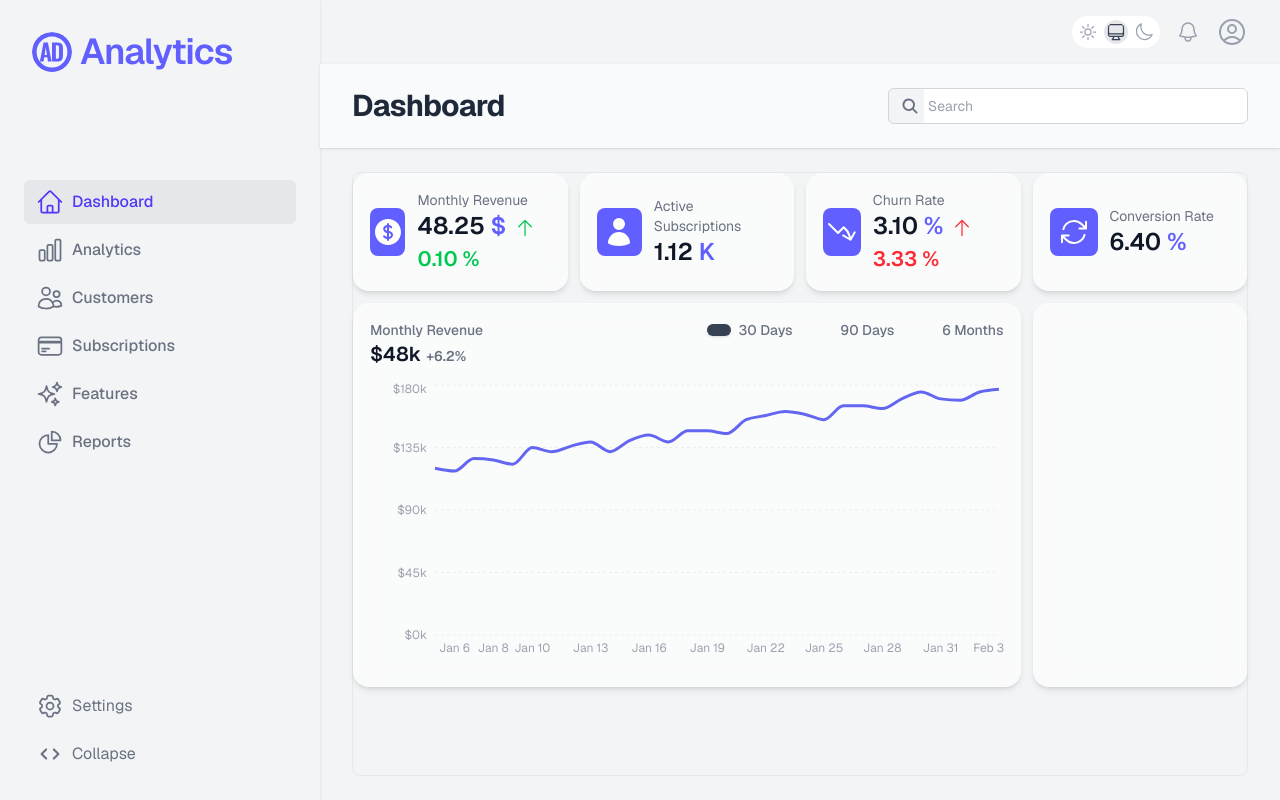
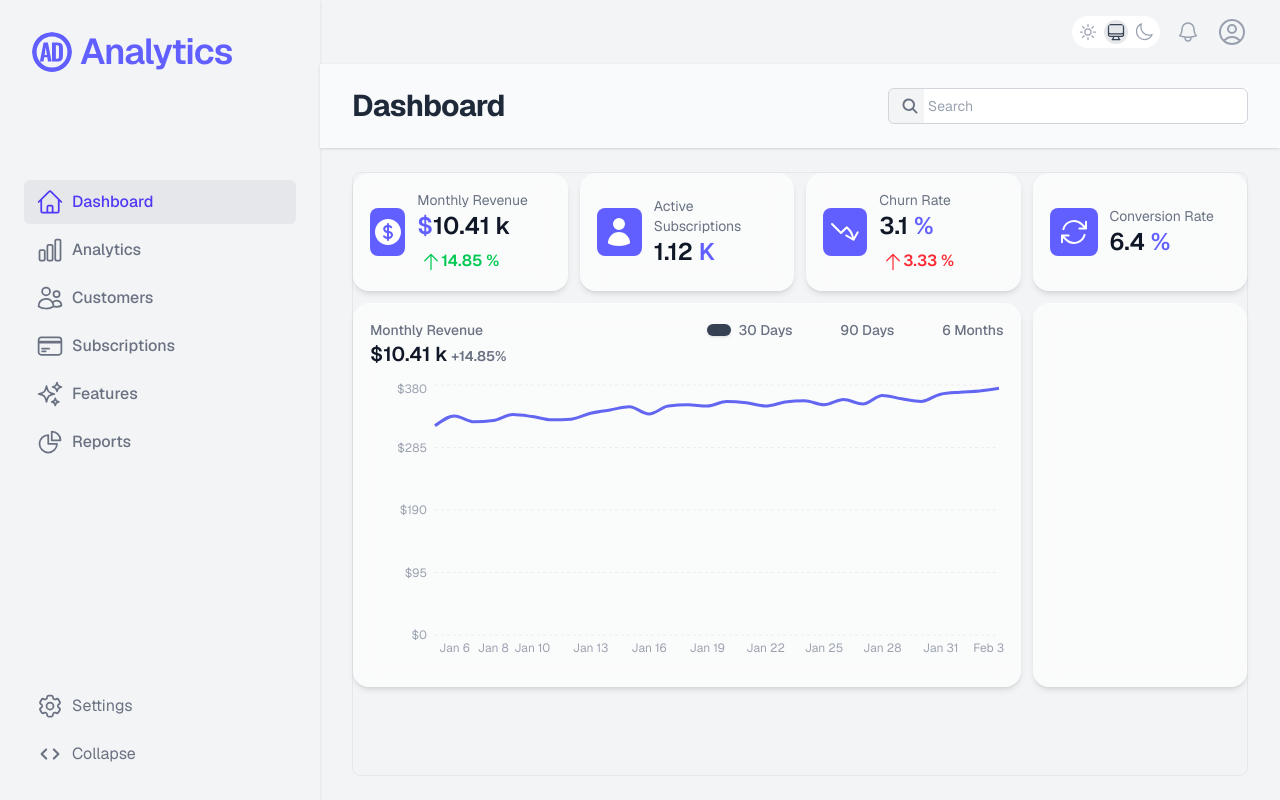
Before and after one commit to AbdallahBenj/analytics-dashboard, a React (Vite) app: page / in a window 1280 px wide. Built offline with nearby package versions, Linux system fonts and the light colour scheme.

Commit message:
Update data archetectures

```diff
--- a/src/data/dashboardData.js
+++ b/src/data/dashboardData.js
@@ -29,20 +29,11 @@ const generateTrendingDailyRevenue = ({
     };
   });
 
-// Usage
-const revenue30d = generateTrendingDailyRevenue({
-  days: 30,
-  start: 120,
-  dailyGrowth: 2,
-  volatility: 12,
-});
+// Usage Generate 180 90 30 days Revenue
 
-const revenue90d = generateTrendingDailyRevenue({
-  days: 90,
-  start: 80,
-  dailyGrowth: 1.2,
-  volatility: 18,
-});
+const revenue180d = generateTrendingDailyRevenue({ days: 180 });
+const revenue90d = revenue180d.slice(-90);
+const revenue30d = revenue180d.slice(-30);
 
 // Generate Trending Monthly Revenue
 
@@ -65,13 +56,32 @@ const generateTrendingMonthlyRevenue = ({
     };
   });
 
-// Usage
-const revenue6m = generateTrendingMonthlyRevenue({
-  months: 6,
-  start: 2800,
-  monthlyGrowth: 350,
-  volatility: 180,
-});
+// Usage Generate 6 Months
+
+const revenue6m = generateTrendingMonthlyRevenue({ months: 6 });
+
+// Get Monthly Revenue
+
+const getMonthlyRevenue = (arr, months = 1) => {
+  const allRevenue = arr.map((obj) => obj.revenue);
+  const monthlyRevenue = allRevenue.reduce((acc, curr) => acc + curr) / months;
+  return monthlyRevenue;
+};
+
+const lastMonthRevenue = getMonthlyRevenue(revenue180d.slice(-30));
+const prevMonthRevenue = getMonthlyRevenue(revenue180d.slice(-60, -30));
+
+const getPerCentMonthlyRevenue = () => {
+  if (prevMonthRevenue === 0) return 0;
+
+  const perCentRevenue = (
+    ((lastMonthRevenue - prevMonthRevenue) / prevMonthRevenue) *
+    100
+  ).toFixed(2);
+
+  console.log("perCentRevenue:", perCentRevenue);
+  return perCentRevenue;
+};
 
 const dashboardData = {
   miniCardsData: [
@@ -79,8 +89,8 @@ const dashboardData = {
       id: 1,
       name: "MRR", // MRR
       title: "Monthly Revenue",
-      newValue: 48.25,
-      lastValue: 48.2,
+      value: getMonthlyRevenue(revenue180d.slice(-30)), //48.25,
+      prevValue: getMonthlyRevenue(revenue180d.slice(-60, -30)), // 48.2,
       unit: "$",
       Icon: CurrencyDollarIcon,
     },
@@ -88,7 +98,7 @@ const dashboardData = {
       id: 2,
       name: "AS",
       title: "Active Subscriptions",
-      newValue: 1.12,
+      value: 1.12,
       unit: "K",
       Icon: UserIcon,
     },
@@ -97,8 +107,8 @@ const dashboardData = {
       name: "CR",
       title: "Churn Rate",
       type: "churn",
-      newValue: 3.1,
-      lastValue: 3.0,
+      value: 3.1,
+      prevValue: 3.0,
       unit: "%",
       Icon: ArrowTrendingDownIcon,
     },
@@ -106,7 +116,7 @@ const dashboardData = {
       id: 4,
       name: "CR",
       title: "Conversion Rate",
-      newValue: 6.4,
+      value: 6.4,
       unit: "%",
       Icon: ArrowPathIcon,
     },
@@ -114,6 +124,9 @@ const dashboardData = {
   dailyData30: revenue30d,
   dailyData90: revenue90d,
   monthlyData6m: revenue6m,
+
+  monthlyRevenue: getMonthlyRevenue(revenue30d),
+  perCentMonthlyRevenue: getPerCentMonthlyRevenue(revenue90d),
 };
 
 export default dashboardData;
--- a/src/ui/DashboardMiniCardIcon.jsx
+++ b/src/ui/DashboardMiniCardIcon.jsx
@@ -2,14 +2,17 @@ import dashboardData from "../data/dashboardData.js";
 import { ArrowUpIcon, ArrowDownIcon } from "@heroicons/react/24/solid";
 
 const DashboardMiniCardIcon = () => {
+  const convertToK = (value) =>
+    value >= 1000 ? `${(value / 1000).toFixed(2)} k` : value;
+
   return (
     <div className="mini-cards grid sm:grid-cols-2 lg:grid-cols-4 gap-3">
       {dashboardData.miniCardsData.map((card) => {
-        const { id, title, type, newValue, lastValue, unit, Icon } = card;
+        const { id, title, type, value, prevValue, unit, Icon } = card;
 
         const percentageValue =
-          lastValue && lastValue !== 0
-            ? ((newValue - lastValue) / lastValue) * 100
+          prevValue && prevValue !== 0
+            ? ((value - prevValue) / prevValue) * 100
             : null;
 
         const isUp = percentageValue > 0;
@@ -46,11 +49,16 @@ const DashboardMiniCardIcon = () => {
                 {title}
               </p>
               <p className="text-2xl font-semibold text-gray-900 dark:text-white">
-                {newValue.toFixed(2)}{" "}
-                <span className="text-md text-indigo-500">{unit}</span>
+                {unit === "$" && (
+                  <span className="text-md text-indigo-500">{unit}</span>
+                )}
+                {convertToK(value)}
+                {unit !== "$" && (
+                  <span className="text-md text-indigo-500"> {unit}</span>
+                )}{" "}
                 {hasChange && (
                   <span
-                    className={`text-[1.3rem] ml-1
+                    className={`text-[1rem] ml-1 inline-block
                   ${isGoodChange ? "text-green-500" : "text-red-500"}
                     `}
                   >
--- a/src/ui/DashboardPrimaryChart.jsx
+++ b/src/ui/DashboardPrimaryChart.jsx
@@ -14,7 +14,13 @@ import {
 import dashboardData from "../data/dashboardData";
 
 const DashboardPrimaryChart = () => {
-  const { dailyData30, dailyData90, monthlyData6m } = dashboardData;
+  const {
+    dailyData30,
+    dailyData90,
+    monthlyData6m,
+    monthlyRevenue,
+    perCentMonthlyRevenue,
+  } = dashboardData;
 
   const rangeConfig = {
     d30: { data: dailyData30, xKey: "date", yKey: "revenue", label: "30 Days" },
@@ -26,6 +32,9 @@ const DashboardPrimaryChart = () => {
       label: "6 Months",
     },
   };
+
+  const convertToK = (value) =>
+    value >= 1000 ? `${(value / 1000).toFixed(2)} k` : value;
 
   const [range, setRange] = useState("d30");
 
@@ -54,7 +63,11 @@ const DashboardPrimaryChart = () => {
               Monthly Revenue
             </h3>
             <p className="text-xl font-semibold text-gray-900 dark:text-white">
-              $48k <span className="text-sm text-gray-500">+6.2%</span>
+              ${convertToK(monthlyRevenue)}
+              <span className="text-sm text-gray-500">
+                {" "}
+                {`${perCentMonthlyRevenue >= 0 ? "+" : "-"}${perCentMonthlyRevenue}%`}
+              </span>
             </p>
           </div>
           <div className="Button date range ">
@@ -105,13 +118,13 @@ const DashboardPrimaryChart = () => {
                 tickLine={false}
               />
               <YAxis
-                tickFormatter={(value) => `$${value}k`}
+                tickFormatter={(value) => `$${convertToK(value)}`}
                 tick={{ fill: "#9CA3AF", fontSize: 12 }}
                 axisLine={false}
                 tickLine={false}
               />
               <Tooltip
-                formatter={(v) => [`$${v}k`, "Revenue"]}
+                formatter={(v) => [`$${convertToK(v)}`, "Revenue"]}
                 contentStyle={{
                   backgroundColor: "rgba(17, 24, 39, 0.9)",
                   borderRadius: "12px",
```
